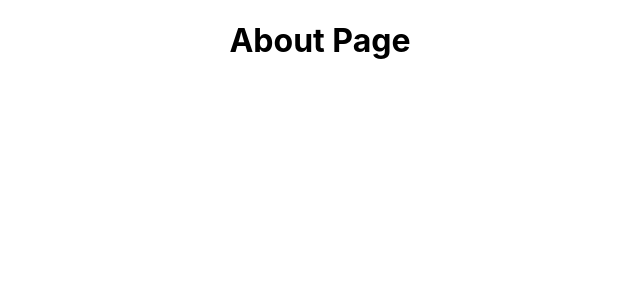
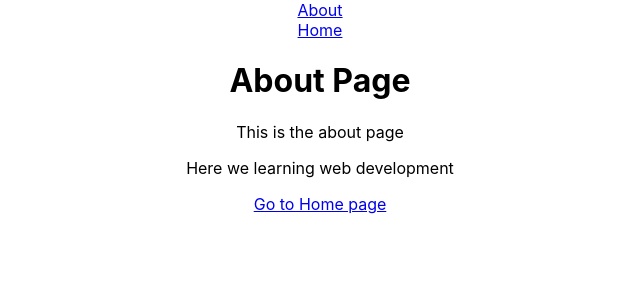
Before and after one commit to Hridoy8132/React-Router-v6, a React (Create React App) app: page /about in a window 1280 px wide. Shown: the top 300 px of the page, without its empty margins (320-960 px from the left). Built offline with nearby package versions, Linux system fonts and the light colour scheme.

Commit message:
Lec-2 (link, Navbar and Anchor tag)

```diff
--- a/src/App.js
+++ b/src/App.js
@@ -1,13 +1,38 @@
 // React-router start lec-1 (Home & About page )
-import {BrowserRouter, Routes, Route} from 'react-router-dom';
+// import {BrowserRouter, Routes, Route} from 'react-router-dom';
+// import Home from  './component/Home';
+// import About from  './component/About';
+// import './App.css';
+
+// function App() {
+//   return (
+//     <div className="App">
+//       <BrowserRouter>
+//       <Routes>
+//         <Route path="/" element={<Home/>} />
+//         <Route path="/about" element={<About/>} />
+//       </Routes>
+//       </BrowserRouter>
+
+
+//     </div>
+//   );
+// }
+
+// export default App;
+// React-router end lec-2 (Links,NabBar,Anchor Tag)
+
+import {BrowserRouter, Routes, Route } from 'react-router-dom';
 import Home from  './component/Home';
 import About from  './component/About';
 import './App.css';
+import NavBar from './component/NavBar';
 
 function App() {
   return (
     <div className="App">
       <BrowserRouter>
+      <NavBar/>
       <Routes>
         <Route path="/" element={<Home/>} />
         <Route path="/about" element={<About/>} />
@@ -20,4 +45,3 @@ function App() {
 }
 
 export default App;
-// React-router end lec-1 (Home & About page )
--- a/src/component/About.js
+++ b/src/component/About.js
@@ -1,10 +1,14 @@
 // React-router start lec-1 (About page )
 import React from 'react'
+import { Link } from 'react-router-dom';
 
  function About() {
   return (
     <div>
         <h1> About Page </h1>
+        <p> This is the about page</p>
+        <p> Here we learning web development </p>
+        <Link to="/"> Go to Home  page </Link>
 
     </div>
   )
--- a/src/component/Home.js
+++ b/src/component/Home.js
@@ -1,10 +1,14 @@
 // React-router start lec-1 (Home page )
 import React from 'react'
+import { Link } from 'react-router-dom';
 
  function Home() {
   return (
     <div>
         <h1> Home Page </h1>
+        <p> This is the home page of our Website </p>
+        <p> Our company name is iSoft </p>
+        <Link to="/about"> Go to About page </Link>
 
     </div>
   )
--- /dev/null
+++ b/src/component/NavBar.js
@@ -0,0 +1,12 @@
+import { Link } from "react-router-dom";
+
+function NavBar() {
+  return (
+    <div>
+      <Link to="/about"> About </Link>
+      <br />
+      <Link to="/"> Home</Link>
+    </div>
+  );
+}
+export default NavBar;
```
